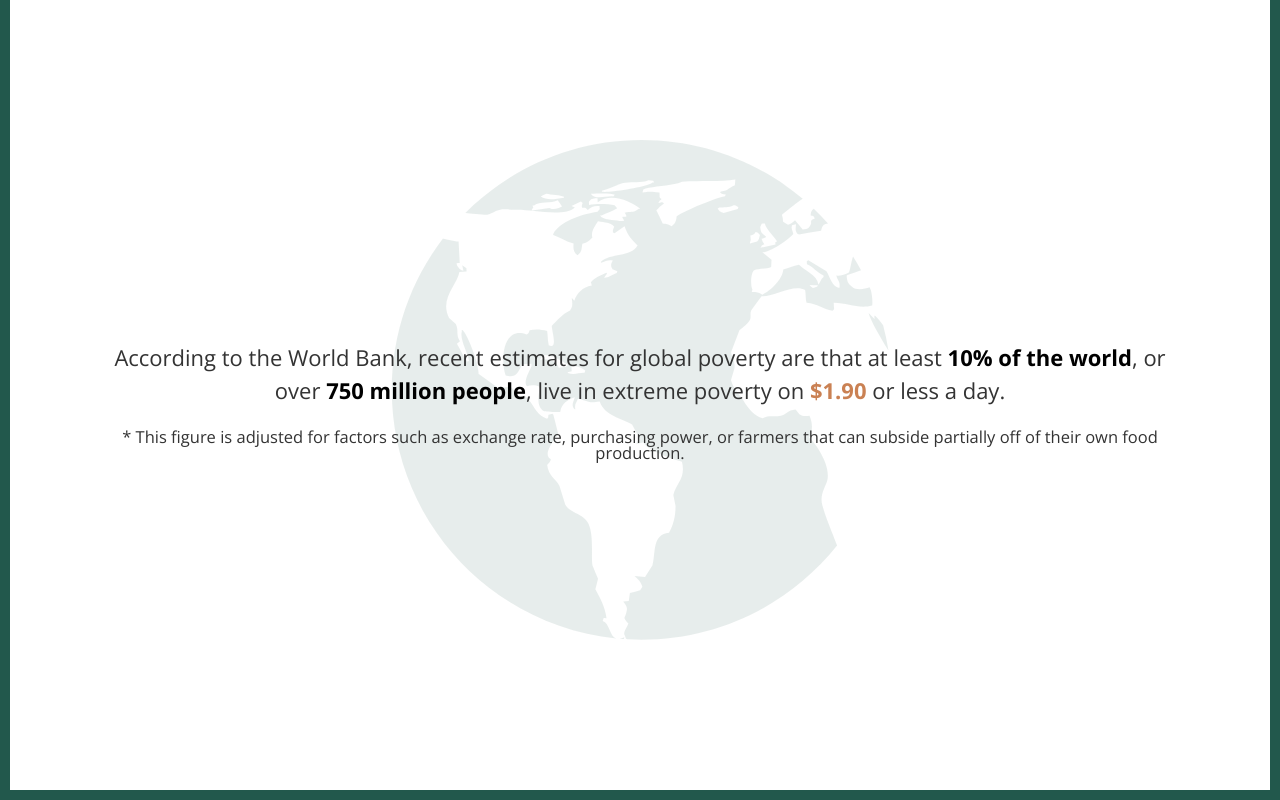
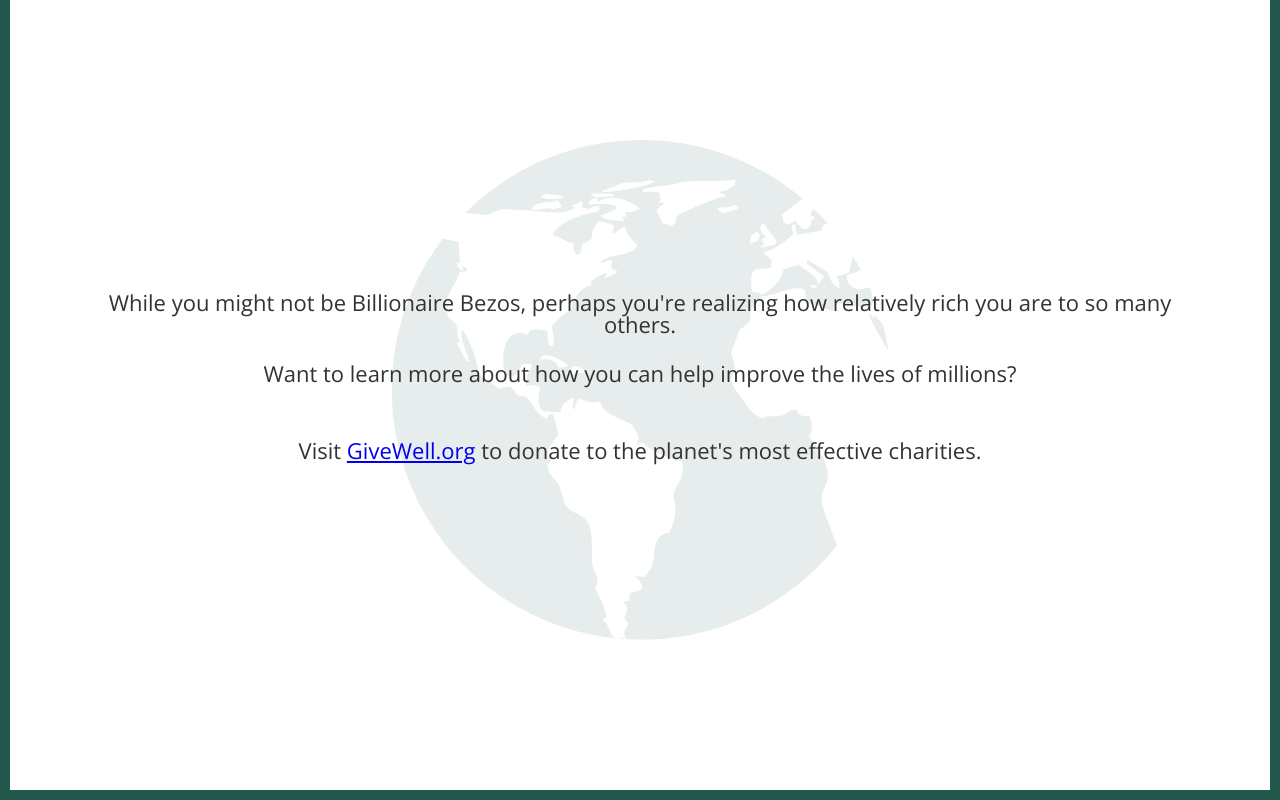
Before and after one commit to joegelay/you-vs-a-billionaire, a React (Create React App) app: page / in a window 1280 px wide. Shown: the part 6420-7220 px from the top of the page. Built offline with nearby package versions, Linux system fonts and the light colour scheme; a web font is replaced by a local one.

Commit message:
finish end page CTA content

```diff
--- a/src/pages/PageTen.js
+++ b/src/pages/PageTen.js
@@ -3,22 +3,27 @@
     <div className="page page-ten globe-background">
       <div className="row flex-row">
         <div className="column flex-column">
-          <h3>
-            According to the World Bank, recent estimates for global poverty are
-            that at least{" "}
-            <strong className="black">10%&nbsp;of&nbsp;the&nbsp;world</strong>,
-            or over{" "}
-            <strong className="black">750&nbsp;million&nbsp;people</strong>,
-            live in extreme poverty on <strong>$1.90</strong> or less a day.
-          </h3>
-          <h5>
-            * This figure is adjusted for factors such as exchange rate,
-            purchasing power, or farmers that can subside partially off of their
-            own food production.
-          </h5>
+          <h1>
+            While you might not be Billionaire Bezos, perhaps you're realizing
+            how relatively rich you are to so many others.
+          </h1>
+          <h2>
+            Want to learn more about how you can help improve the lives of
+            millions?
+          </h2>
+          <h2>
+            Visit{" "}
+            <a
+              rel="noreferrer"
+              target="_blank"
+              href="https://www.givewell.org/"
+            >
+              GiveWell.org
+            </a>{" "}
+            to donate to the planet's most effective charities.
+          </h2>
         </div>
       </div>
-      <div className="row flex-row"></div>
     </div>
   );
 }
```
